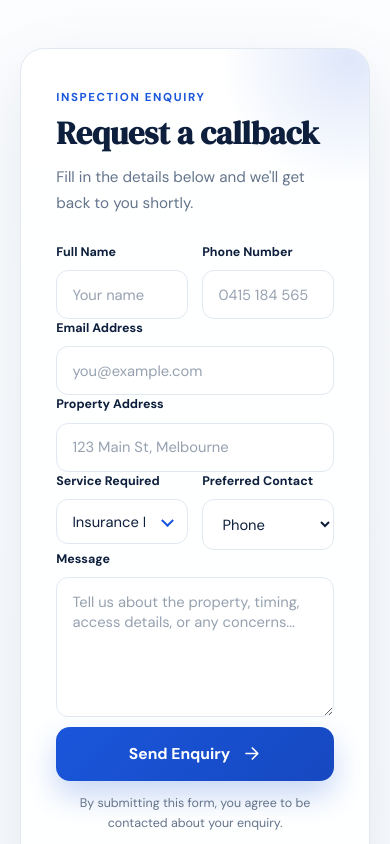
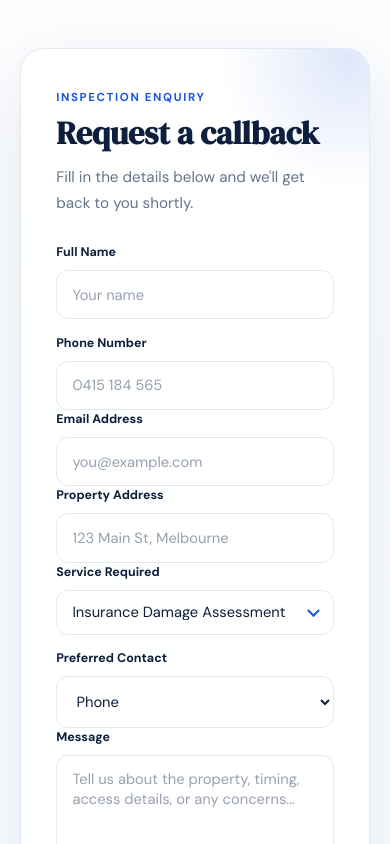
Before and after one commit to sahanjayd/PrimePointSurvey, a Next.js app: page /contact in a window 390 px wide. Shown: the part 1156-2000 px from the top of the page. Built offline with nearby package versions, Linux system fonts and the light colour scheme.

Commit message:
add abn and mobile view fixes

```diff
--- a/app/components/DefectsGallery.tsx
+++ b/app/components/DefectsGallery.tsx
@@ -28,6 +28,11 @@ const defects = [
     src: '/img-05.PNG',
     alt: 'Digital level showing floor slope deviation',
     caption: 'Digital level floor slope reading',
+  },
+  {
+    src: '/img-06.png',
+    alt: 'Vertical crack in brick veneer wall',
+    caption: 'Vertical Crack — Brick Veneer Wall',
   },
 ];
 
--- a/app/components/SiteShell.tsx
+++ b/app/components/SiteShell.tsx
@@ -189,6 +189,8 @@ export default function SiteShell({ children }: { children: ReactNode }) {
         <div className="footer-bottom">
           <span>© 2026 Prime Point Surveying. All Rights Reserved.</span>
 
+          <span className="footer-abn">ABN: 25 741 380 226</span>
+
           <div className="footer-legal-links">
             <Link href="/privacy">Privacy Policy</Link>
             <span>•</span>
--- a/app/globals.css
+++ b/app/globals.css
@@ -1894,6 +1894,11 @@ button {
   padding-top: 1.25rem;
   margin-bottom: 1.25rem;
   line-height: 1.6;
+}
+
+.footer-abn {
+  font-size: 0.78rem;
+  color: rgba(255, 255, 255, 0.35);
 }
 
 /* Legal pages */
@@ -2914,4 +2919,24 @@ button {
   .services-cta {
     padding: 2rem 1.25rem;
   }
-}
+
+  /* Services inclusions card: reduce padding to prevent overflow */
+  .services-inclusions {
+    padding: 1.5rem 1.25rem;
+  }
+
+  /* Inclusion feature cards: stack to single column */
+  .inclusion-grid {
+    grid-template-columns: 1fr;
+  }
+
+  /* Quote form: stack two-column rows to single column */
+  .form-grid.two {
+    grid-template-columns: 1fr;
+  }
+
+  /* Quote panel form: tighter horizontal padding on narrow screens */
+  .panel-form {
+    padding: 1.75rem 1.25rem 2rem;
+  }
+}
```
Also changed, not shown: 1 other file (tests, documents, lock files or other folders).
